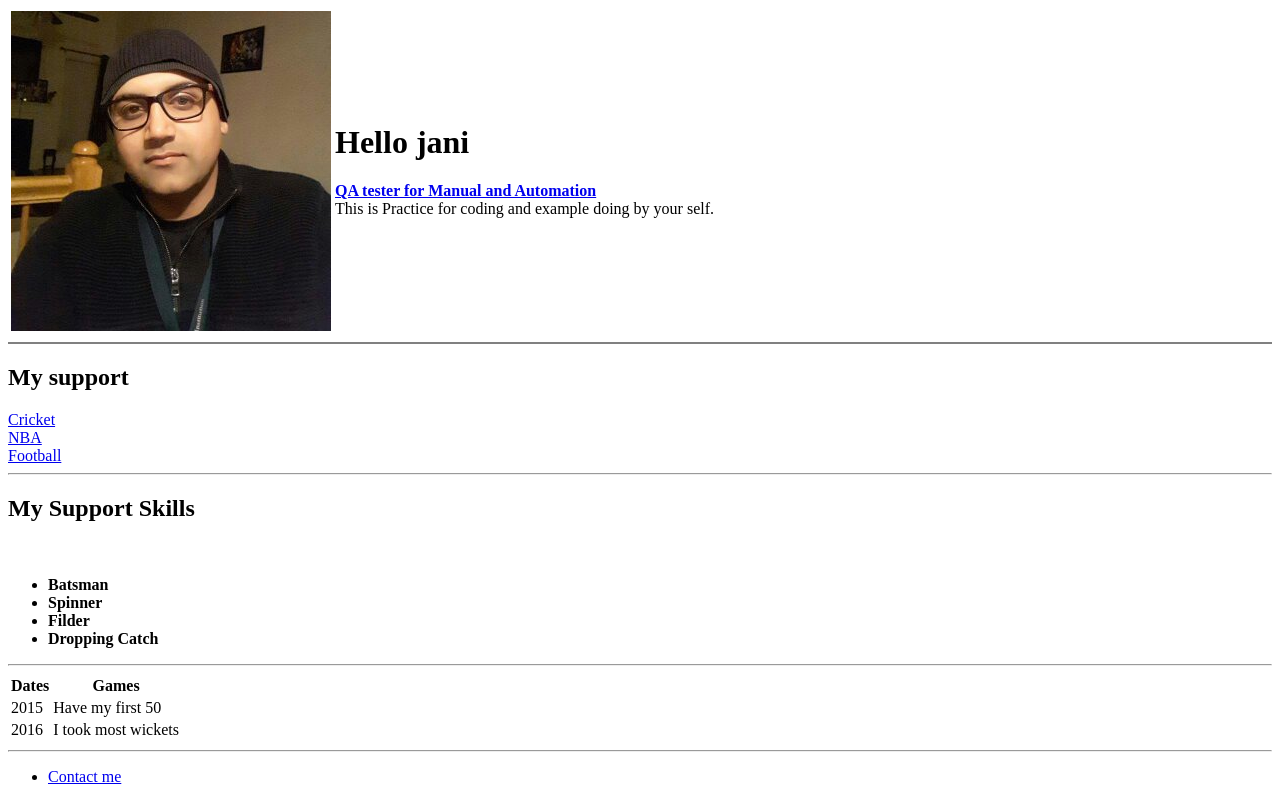
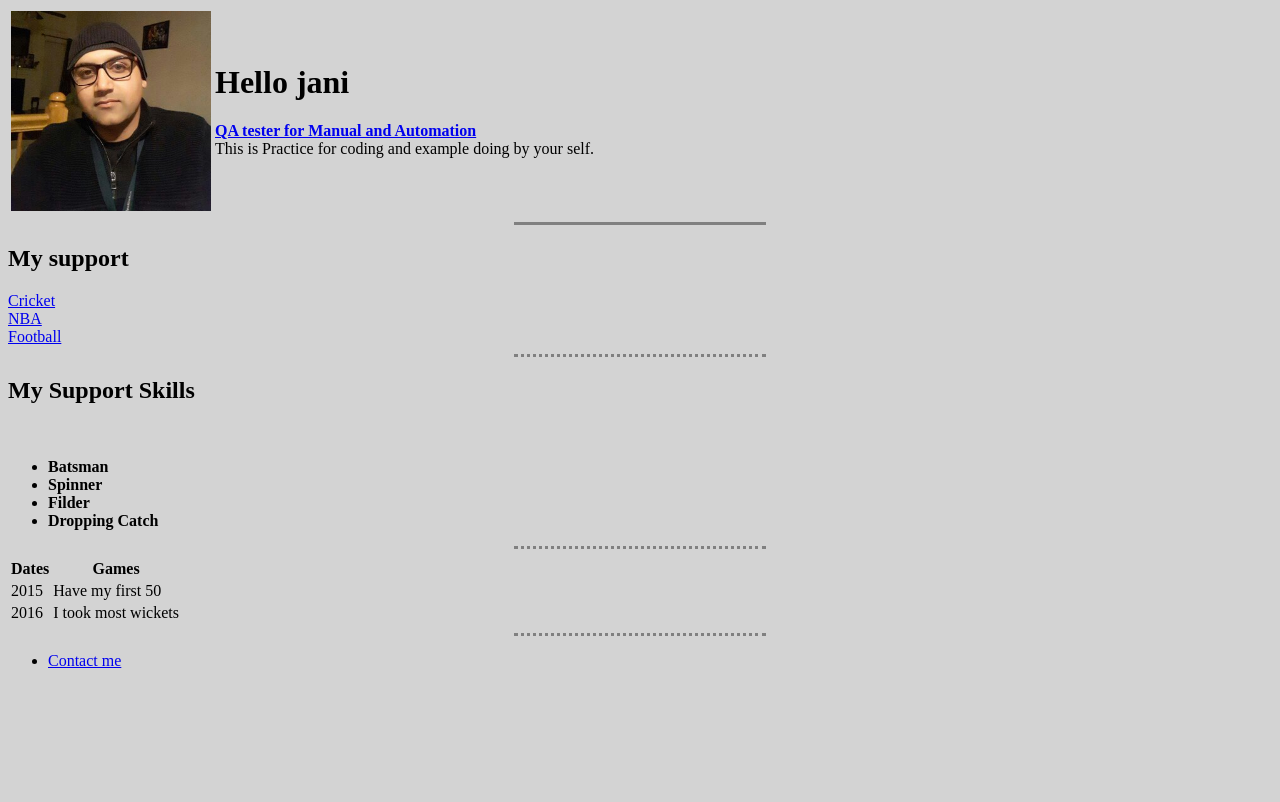
Before and after one commit to Waqasbahi/Fahadjani, a plain HTML site: page index.html in a window 1280 px wide. Drawn offline with Linux system fonts and the light colour scheme.

Commit message:
Update index.html

```diff
--- a/index.html
+++ b/index.html
@@ -5,6 +5,17 @@
 <head>
   <meta charset="utf-8">
   <title>My Practice Code</title>
+    <style media="screen">
+    body{
+      background-color: LightGray;}
+      hr{border-style: dotted none none;
+        border-color: gray;
+        width: 20%;
+        border-width: medium;}
+        img{
+          height: 200px;
+        }
+  </style>
 </head>
 
 <body>
```
